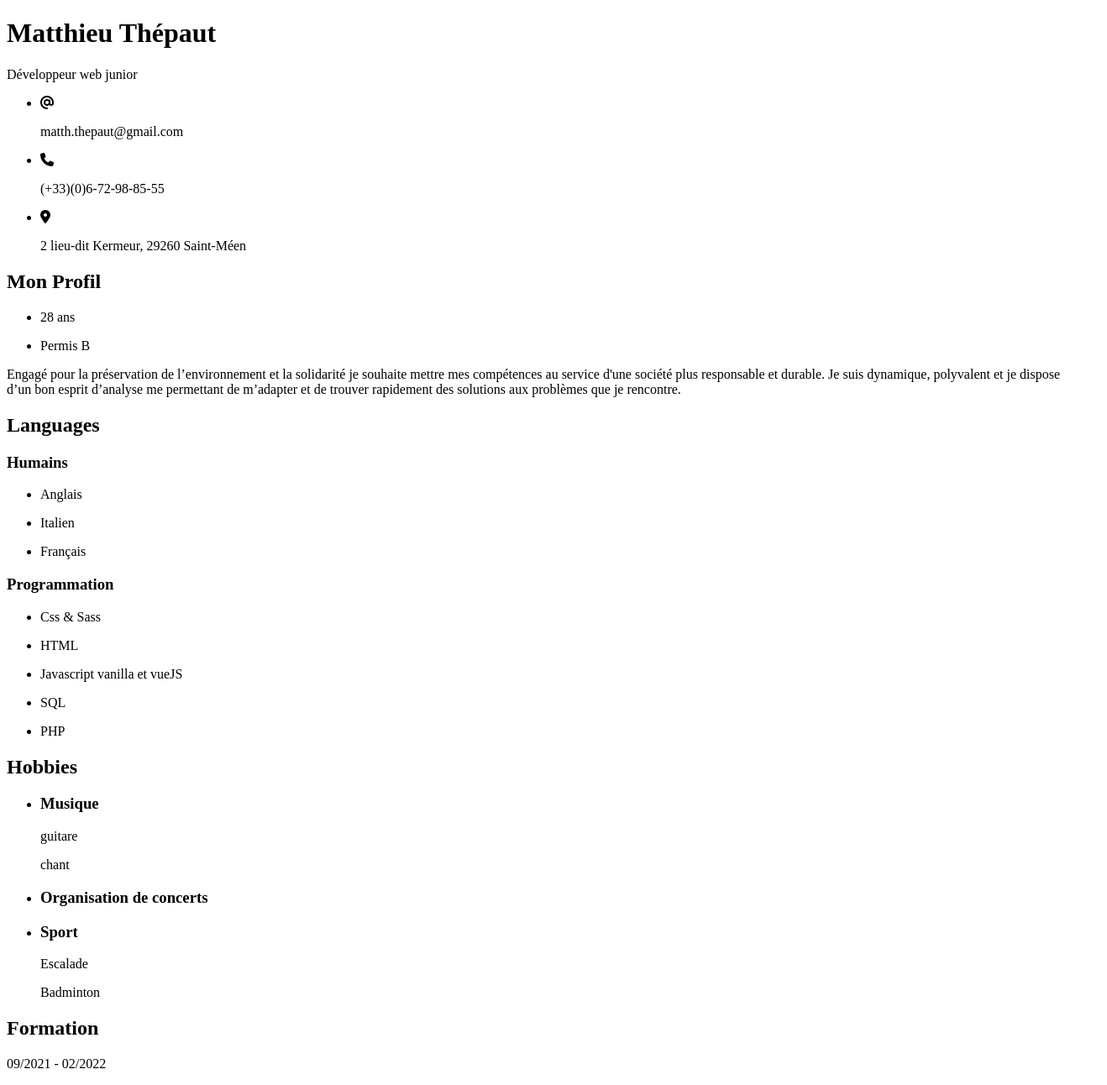
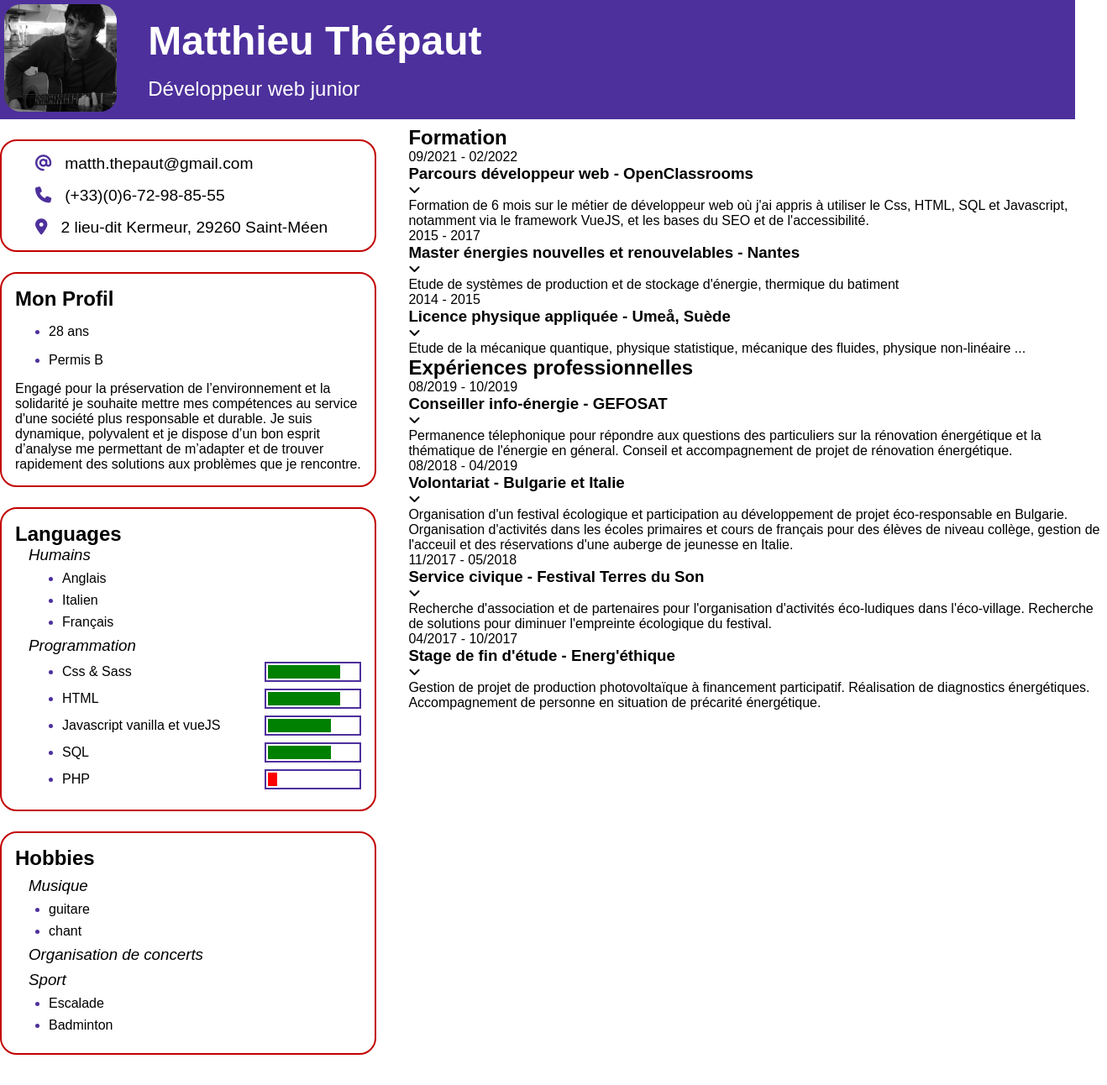
Before and after one commit to Matsphere/CV_Matthieu_Thepaut, a website: page index.html in a window 1280 px wide. Shown: the top 1292 px of the page at 84% size, 1318 px wide, since content can reach past the window. Drawn offline with Linux system fonts and the light colour scheme.

Commit message:
Mise en page du côté gauche

```diff
--- a/index.html
+++ b/index.html
@@ -1,32 +1,38 @@
 <!DOCTYPE html>
 <html lang="fr">
  <head>
-   <meta charset="utf-8">
    <meta http-equiv="X-UA-Compatible" content="IE=edge">
    <meta name="description" content="Le CV incroyable de Matthieu Thepaut">
    <meta name="viewport" content="width=device-width,initial-scale=1.0">
+   <link rel="stylesheet" href="./styles/style.css">
    <script src="https://kit.fontawesome.com/daa7ee3df5.js" crossorigin="anonymous"></script>
    <title>Le CV de Matthieu Thépaut</title>
  </head>
  <body>
    <header class="header">
+       <figure class="l-header-left" >
+         <img class="header-image" src="./assets/1523800_10204499251074082_7792390089854323271_o.jpg" alt="Ma photo">
+       </figure>
+       <div class="l-header-right">
         <h1 class="header-title">Matthieu Thépaut</h1>
         <p class="header-subtitle">Développeur web junior</p>
+       </div>
+
    </header>
    <main>
      <article class="l-left">
        <section class="info">
          <ul class="info-list">
           <li class="info-list-item">
-             <i class="fa-solid fa-at"></i>
+             <i class="fas fa-at info-list-item-icon"></i>
              <p>matth.thepaut@gmail.com</p>
           </li>
-          <li>
-            <i class="fa-solid fa-phone"></i>
+          <li class="info-list-item">
+            <i class="fas fa-phone info-list-item-icon"></i>
             <p>(+33)(0)6-72-98-85-55</p>
           </li>
-          <li>
-            <i class="fa-solid fa-location-dot"></i>
+          <li class="info-list-item">
+            <i class="fas fa-map-marker-alt info-list-item-icon"></i>
             <p>2 lieu-dit Kermeur, 29260 Saint-Méen</p>
           </li>
          </ul>
@@ -62,34 +68,44 @@
          <div class="languages-code">
           <h3 class="languages-code-header">Programmation</h3>
           <ul class="languages-code-list">
-            <li class="languages-code-list-item">
+            <li >
+              <div class="languages-code-list-item">
                 <p>Css & Sass</p>
                 <div class="languages-code-list-item-bar">
-                <div class="languages-code-list-css-bar"></div>
+                  <div class="languages-code-list-item-bar-css"></div>
+                </div>
               </div>
             </li>
-            <li class="languages-code-list-item">
+            <li >
+              <div class="languages-code-list-item">
                 <p>HTML</p>
                 <div class="languages-code-list-item-bar">
-                <div class="languages-code-list-html-bar"></div>
+                  <div class="languages-code-list-item-bar-html"></div>
+                </div>
               </div>
             </li>
-            <li class="languages-code-list-item">
+            <li >
+              <div class="languages-code-list-item">
                 <p>Javascript vanilla et vueJS</p>
                 <div class="languages-code-list-item-bar">
-                <div class="languages-code-list-js-bar"></div>
+                  <div class="languages-code-list-item-bar-js"></div>
+                </div>
               </div>
             </li>
-            <li class="languages-code-list-item">
+            <li>
+              <div class="languages-code-list-item">
                 <p>SQL</p>
                 <div class="languages-code-list-item-bar">
-                <div class="languages-code-list-sql-bar"></div>
+                  <div class="languages-code-list-item-bar-sql"></div>
+                </div>
               </div>
             </li>
-            <li class="languages-code-list-item">
+            <li>
+              <div class="languages-code-list-item">
                 <p>PHP</p>
                 <div class="languages-code-list-item-bar">
-                <div class="languages-code-list-php-bar"></div>
+                  <div class="languages-code-list-item-bar-php"></div>
+                </div>
               </div>
             </li>
           </ul>
@@ -99,20 +115,29 @@
 
        <section class="interests">
          <h2 class="interests-header">Hobbies</h2>
-         <ul class="interests-list">
-           <li class="interests-list-item">
-             <h3 class="interests-list-item-header">Musique</h3>
-             <p class="interests-list-item-text">guitare</p>
-             <p class="interests-list-item-text">chant</p>
+         <h3 class="interests-item-header">Musique</h3>
+         <ul class="interests-item-list">
+           <li class="interests-item-list-item">
+             <p class="interests-item-list-item-text">guitare</p>
            </li>
-           <li class="interests-list-item">
-             <h3 class="interests-list-item-header">Organisation de concerts</h3>
+           <li class="interests-item-list-item">
+            <p class="interests-item-list-item-text">chant</p>
            </li>
-           <li class="interests-list-item">
-             <h3 class="interests-list-item-header">Sport</h3>
-             <p class="interests-list-item-text">Escalade</p>
+          </ul>
+          <h3 class="interests-item-header">Organisation de concerts</h3>
+          <h3 class="interests-item-header">Sport</h3>
+          <ul class="interests-item-list">
+            <li class="interests-item-list-item">
+              <p class="interests-item-list-item-text">Escalade</p>
+            </li>
+            <li class="interests-item-list-item">
               <p class="interests-list-item-text">Badminton</p>
             </li>
+
+          </ul>
+
+
+
          </ul>
 
        </section>
--- /dev/null
+++ b/styles/_header.scss
@@ -0,0 +1,35 @@
+.header {
+    width: 100%;
+    margin-bottom: 0.5rem;
+    background-color: $primarycolor;
+    color: white;
+    display: flex;
+    align-items: center;
+
+
+
+
+    &-title {
+
+    font-size: 3rem;
+    margin-bottom: 1rem;
+
+    }
+
+    &-subtitle {
+        font-size: 1.5rem;
+    }
+
+    &-image {
+        height: 8rem;
+        border-radius: 20px;
+        margin: 0.3rem;
+    }
+
+
+}
+
+.l-header-left {
+    height: 100%;
+    margin-right: 2rem;
+}
--- /dev/null
+++ b/styles/_info.scss
@@ -0,0 +1,25 @@
+.info {
+    @include border(2px, $secondarycolor, 20px);
+    margin: 1rem 0;
+
+    &-list {
+        list-style: none;
+
+      &-item {
+        @include flex (center ,flex-start);
+        font-size : 1.2rem;
+        margin: 1rem auto;
+
+        &-icon {
+
+          color: $primarycolor;
+          margin-right: 1rem;
+
+        }
+
+
+      }
+    }
+
+
+}
--- /dev/null
+++ b/styles/_interests.scss
@@ -0,0 +1,29 @@
+.interests {
+    @include border(2px, $secondarycolor, 20px);
+    margin: 1.5rem 0;
+    padding: 1rem;
+    &-header {
+        margin-bottom: 0.5rem;
+    }
+
+    &-item{
+
+        &-header {
+        margin: 0 0 0.5rem 1rem;
+        font-style: italic;
+        font-weight: 200;
+        }
+        &-list {
+            color: $primarycolor;
+
+            &-item {
+                margin: 0.5rem 0;
+                & p {
+                    color: black;
+                }
+            }
+        }
+    }
+
+
+}
--- /dev/null
+++ b/styles/_languages.scss
@@ -0,0 +1,84 @@
+.languages {
+    @include border(2px, $secondarycolor, 20px);
+    padding: 1rem;
+    margin: 1.5rem 0;
+    &-human {
+        padding-left: 1rem;
+
+        &-header {
+            font-style: italic;
+            font-weight: 200;
+
+        }
+
+        &-list {
+            color: $primarycolor;
+
+            &-item {
+                margin: 0.5rem 0;
+
+                & p {
+                    color: black ;
+                }
+            }
+        }
+
+    }
+
+    &-code {
+        padding-left: 1rem;
+
+        &-header {
+            font-style: italic;
+            font-weight: 200;
+
+        }
+
+        &-list {
+            color: $primarycolor;
+
+            &-item {
+                margin: 0.5rem 0;
+                @include flex;
+
+                & p {
+                    color: black ;
+                }
+                &-bar {
+                    width: 30%;
+                    height: 1rem;
+                    @include border(2px, $primarycolor);
+                    padding : 2px;
+
+                    &-css {
+                        width: 80%;
+                        height: 100%;
+                        background-color: green;
+                    }
+                    &-html {
+                        width: 80%;
+                        height: 100%;
+                        background-color: green;
+                    }
+                    &-js {
+                        width: 70%;
+                        height: 100%;
+                        background-color: green;
+                    }
+                    &-sql {
+                        width: 70%;
+                        height: 100%;
+                        background-color: green;
+                    }
+                    &-php {
+                        width: 10%;
+                        height: 100%;
+                        background-color: red;
+                    }
+                }
+            }
+        }
+
+    }
+
+}
--- /dev/null
+++ b/styles/_profile.scss
@@ -0,0 +1,24 @@
+.profile {
+
+  @include border(2px, $secondarycolor, 20px);
+  margin: 1.5rem 0;
+  padding: 1rem;
+
+  &-list {
+      color: $primarycolor;
+
+    &-item  {
+        margin: 1rem 0;
+
+     & p {
+        color: black;
+     }
+
+
+    }
+
+  }
+
+
+
+}
--- /dev/null
+++ b/styles/_variables.scss
@@ -0,0 +1,19 @@
+$primarycolor : #4d309c;
+$secondarycolor : #c20000;
+$thirdcolor : #c2baba;
+
+@mixin flex ($align : center, $justify : space-between, $direction : row) {
+
+ display: flex;
+ align-items: $align;
+ justify-content: $justify;
+ flex-direction: $direction;
+
+}
+
+@mixin border($width, $color, $radius : 0px) {
+
+    border: $width $color solid;
+    border-radius: $radius;
+
+}
--- a/styles/style.scss
+++ b/styles/style.scss
@@ -0,0 +1,47 @@
+
+@import './variables' ;
+@import './header';
+@import './info';
+@import './profile';
+@import './languages';
+@import './interests';
+
+html {
+    font-size: 16px;
+}
+body {
+    margin: auto;
+    max-width: 1300px;
+    font-family: 'Arial Narrow Bold', sans-serif;
+
+}
+
+figure {
+    margin: 0;
+}
+
+p {
+    margin: 0;
+}
+
+h1, h2, h3 {
+margin: 0;
+}
+
+ul {
+    margin: 0;
+}
+
+main {
+    @include flex(flex-start)
+}
+
+.l-left {
+    flex: 1 0 35%;
+    margin-right: 1.2rem;
+}
+
+.l-right {
+    flex: 2 0 65%;
+    margin-left: 1.2rem;
+}
```
Also changed, not shown: package.json (added, +19 -0 lines), assets/1523800_10204499251074082_7792390089854323271_o.jpg (added), styles/style.css (added), 2 other files. Lines whose indentation alone changed are shown as unchanged.
